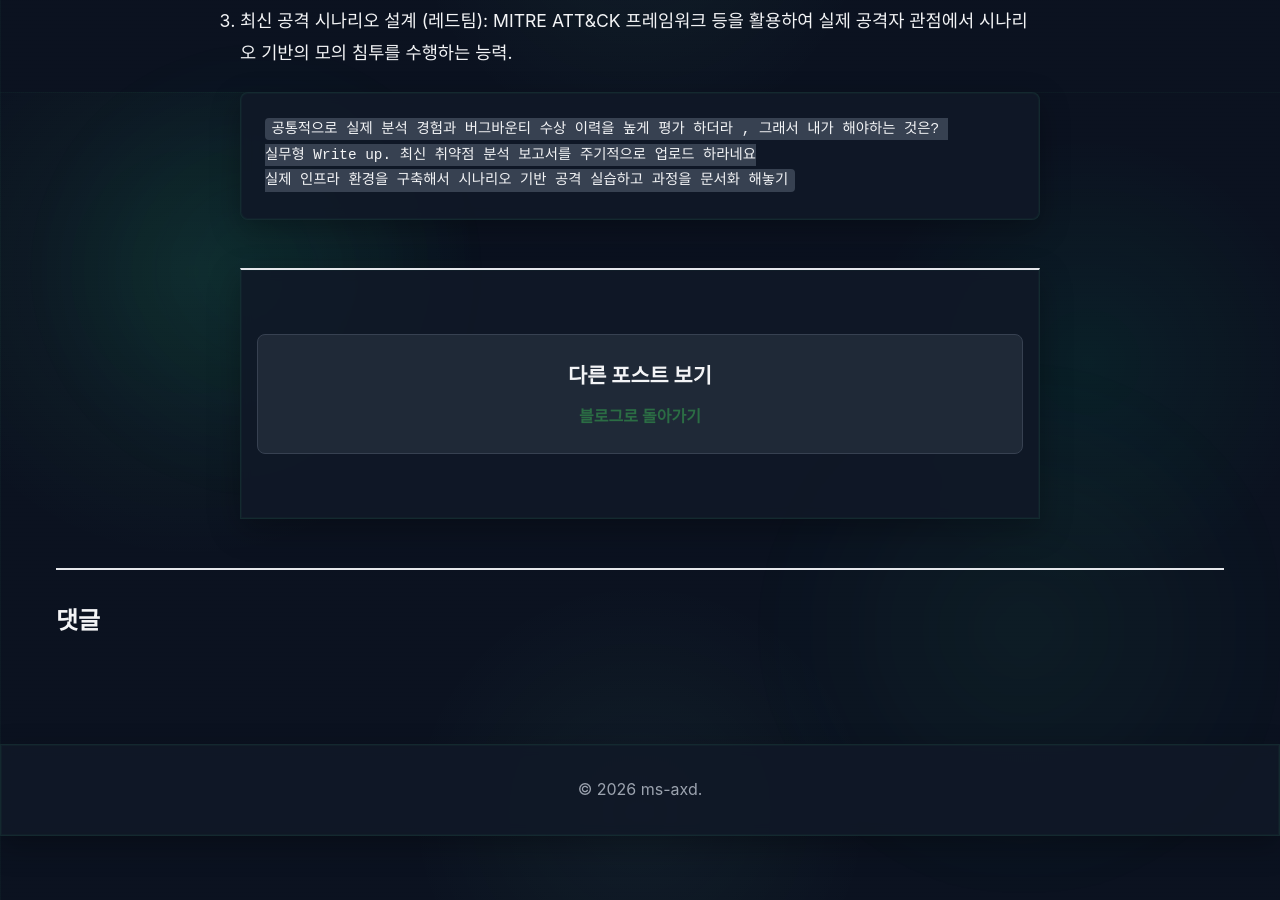
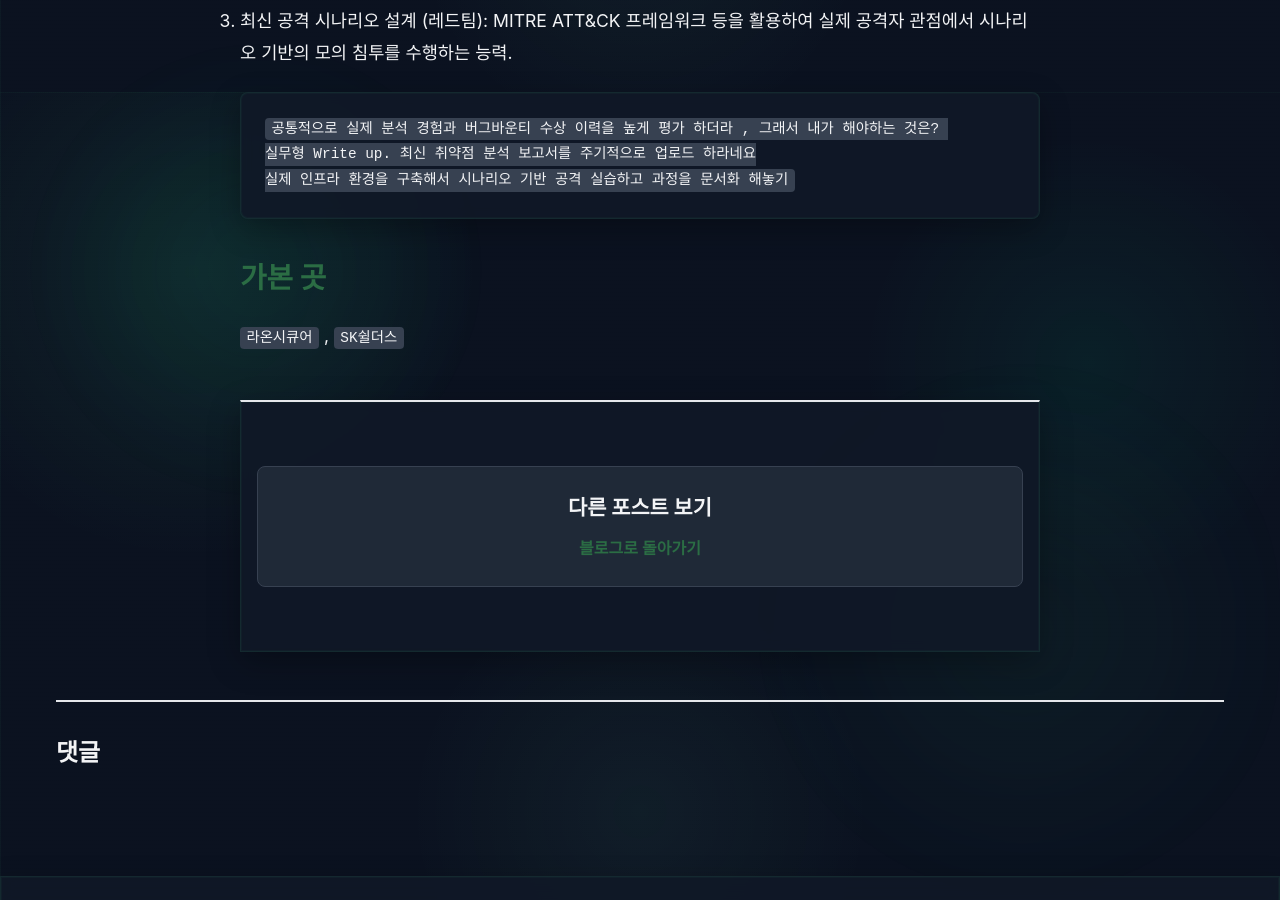
Before and after one commit to ms-axd/ms-axd.github.io, a Jekyll site: the page built from _posts/2026-04-06-mission.md, in a window 1280 px wide and 900 px high, scrolled down 4408 px. Built offline with Jekyll 4.4.1, drawn with Linux system fonts in a browser that asks for light colours; comment, search, counter and statistics services are not loaded; before the commit the page ends 5244 px from its top, so only the background shows below that.

Commit message:
mission post4

````diff
--- a/_posts/2026-04-06-mission.md
+++ b/_posts/2026-04-06-mission.md
@@ -55,3 +55,7 @@ excerpt: 기업 훔쳐보기
 실무형 Write up. 최신 취약점 분석 보고서를 주기적으로 업로드 하라네요
 실제 인프라 환경을 구축해서 시나리오 기반 공격 실습하고 과정을 문서화 해놓기
 ```
+
+## 가본 곳
+
+`라온시큐어` , `SK쉴더스`
````
